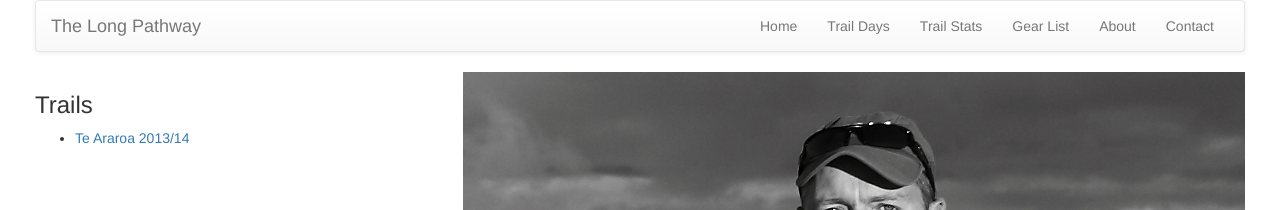
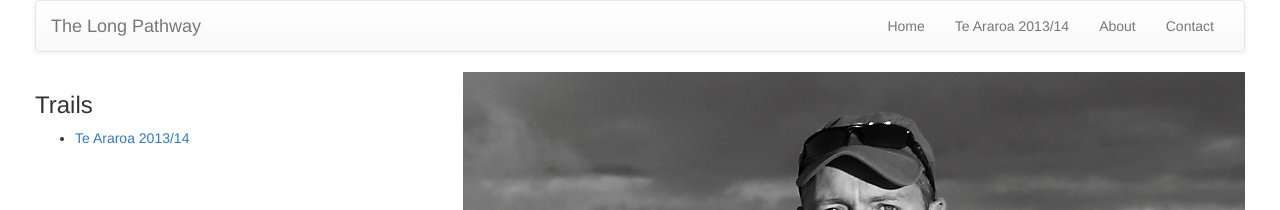
Before and after one commit to thelongpathway/thelongpathway.github.io, a Jekyll site: the page built from index.html, in a window 1280 px wide. Shown: the top 210 px of the page. Built offline with Jekyll 4.4.1, drawn with Linux system fonts in a browser that asks for light colours.

Commit message:
Updated navbar

```diff
--- a/_includes/nav-bar.html
+++ b/_includes/nav-bar.html
@@ -13,9 +13,7 @@
         <div id="navbar" class="navbar-collapse collapse">
             <ul class="nav navbar-nav navbar-right">
                 <li><a href="/index.html">Home</a></li>
-                <li><a href="#">Trail Days</a></li>
-                <li><a href="#">Trail Stats</a></li>
-                <li><a href="#">Gear List</a></li>
+                <li><a href="/te-araroa">Te Araroa 2013/14</a></li>
                 <li><a href="#">About</a></li>
                 <li><a href="#">Contact</a></li>
             </ul>
```
